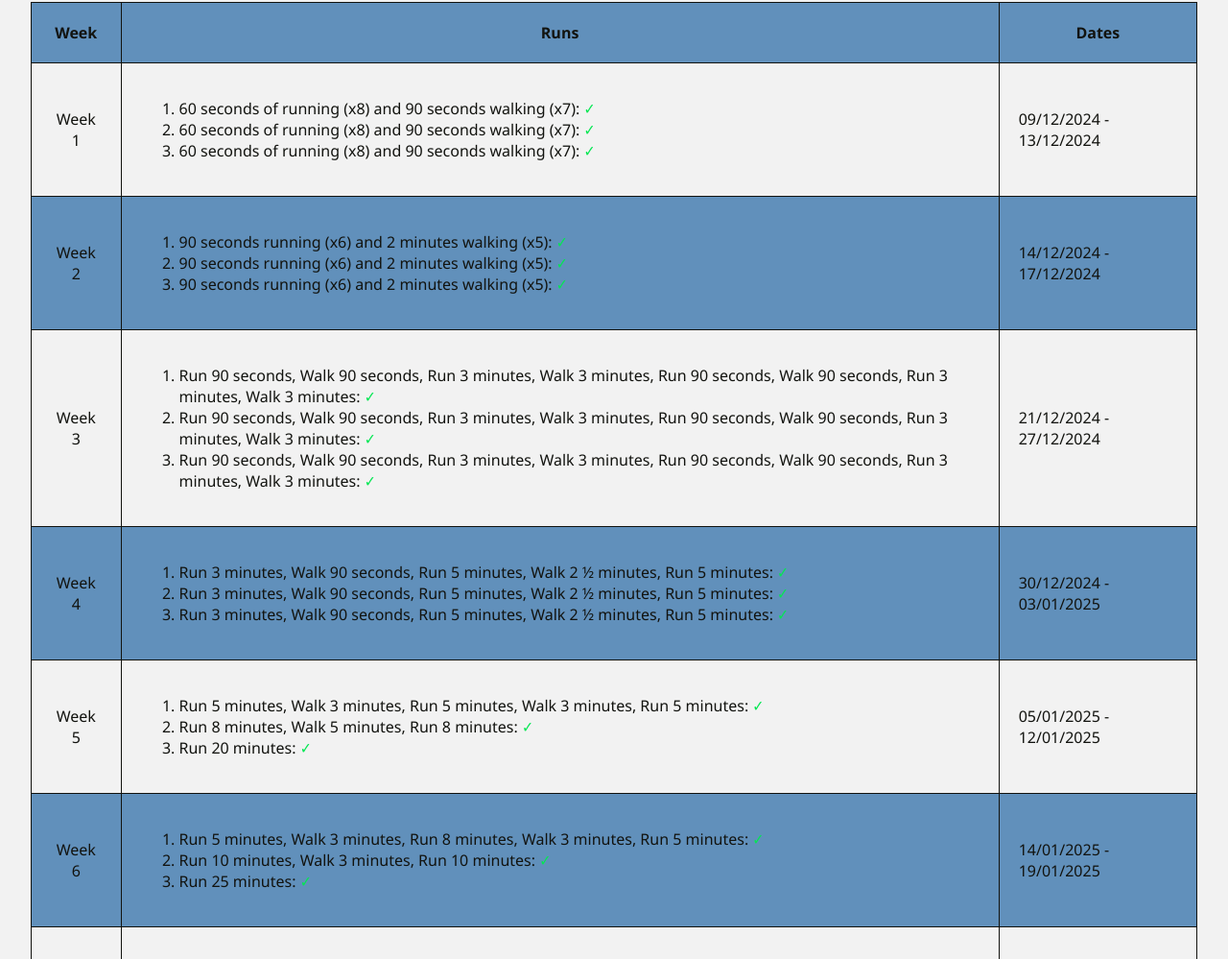
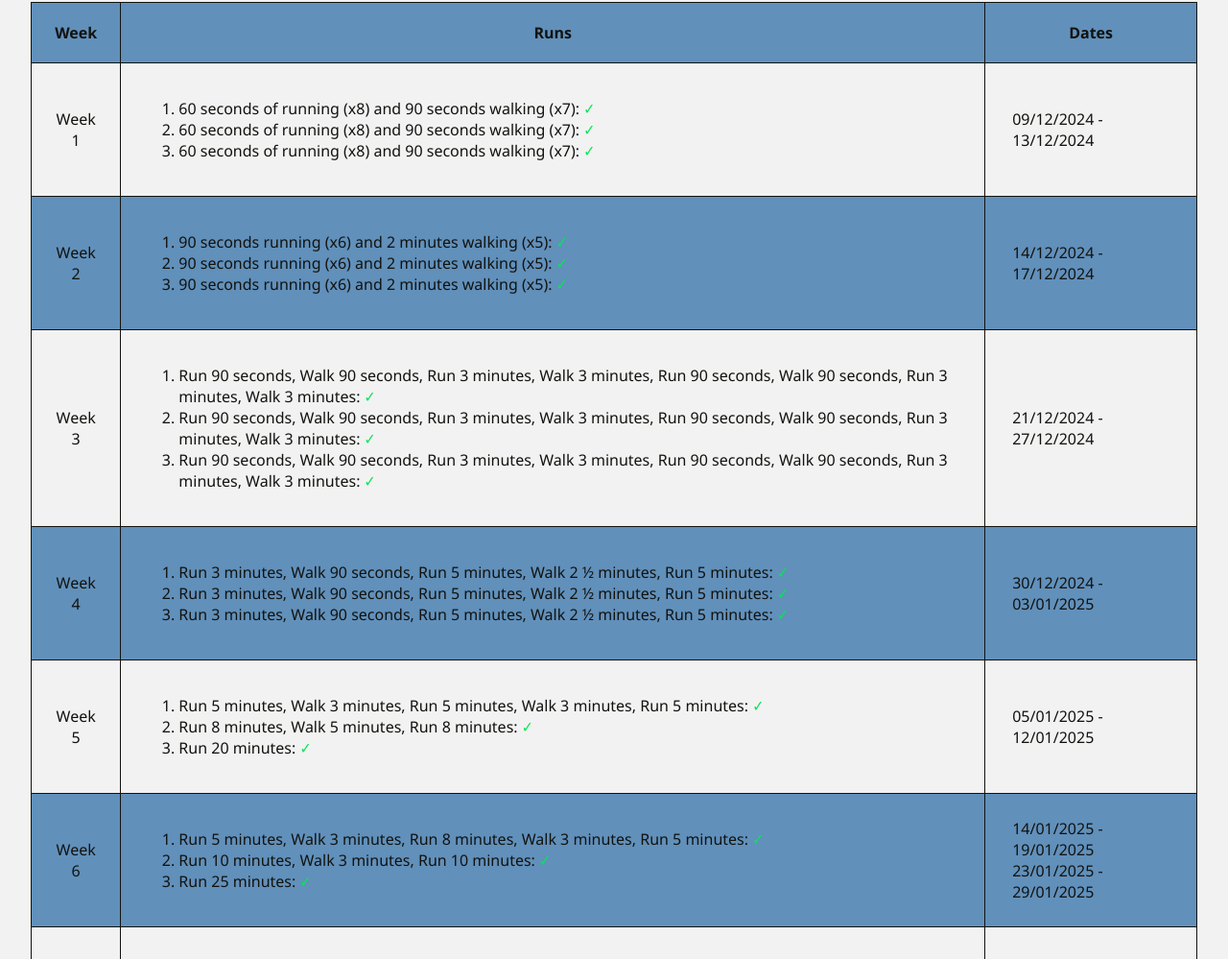
Before and after one commit to JoeSheen/JoeSheen.github.io, an Astro site: page /now in a window 1280 px wide. Shown: the part 365-1364 px from the top of the page at 96% size. Built offline with nearby package versions, Linux system fonts and the light colour scheme; Astro itself is replaced by a stand-in of ours.

Commit message:
Added week 6 repeat to running log

```diff
--- a/src/pages/now.astro
+++ b/src/pages/now.astro
@@ -6,7 +6,7 @@ import Navigation from '../components/Navigation.astro';
 <Layout>
     <Navigation label='Home' link='/' />
     <div class="content-wrapper">
-        <hr class="horizontal" />
+        <hr class="horizontal">
         <div class="now-container">
             <h2>/Now</h2>
             <div class="now-introduction">
@@ -34,7 +34,11 @@ import Navigation from '../components/Navigation.astro';
                                 <li>60 seconds of running (x8) and 90 seconds walking (x7): <span class="check-mark">&#10003;</span></li>
                             </ol>
                         </td>
-                        <td>09/12/2024 - 13/12/2024</td>
+                        <td>
+                            <div>
+                                09/12/2024 - 13/12/2024
+                            </div>
+                        </td>
                     </tr>
                     <tr>
                         <td class="week">Week 2</td>
@@ -45,7 +49,11 @@ import Navigation from '../components/Navigation.astro';
                                 <li>90 seconds running (x6) and 2 minutes walking (x5): <span class="check-mark">&#10003;</span></li>
                             </ol>
                         </td>
-                        <td>14/12/2024 - 17/12/2024</td>
+                        <td>
+                            <div>
+                                14/12/2024 - 17/12/2024
+                            </div>
+                        </td>
                     </tr>
                     <tr>
                         <td class="week">Week 3</td>
@@ -56,7 +64,11 @@ import Navigation from '../components/Navigation.astro';
                                 <li>Run 90 seconds, Walk 90 seconds, Run 3 minutes, Walk 3 minutes, Run 90 seconds, Walk 90 seconds, Run 3 minutes, Walk 3 minutes: <span class="check-mark">&#10003;</span></li>
                             </ol>
                         </td>
-                        <td>21/12/2024 - 27/12/2024</td>
+                        <td>
+                            <div>
+                                21/12/2024 - 27/12/2024
+                            </div>
+                        </td>
                     </tr>
                     <tr>
                         <td class="week">Week 4</td>
@@ -67,7 +79,11 @@ import Navigation from '../components/Navigation.astro';
                                 <li>Run 3 minutes, Walk 90 seconds, Run 5 minutes, Walk 2 ½ minutes, Run 5 minutes: <span class="check-mark">&#10003;</span></li>
                             </ol>
                         </td>
-                        <td>30/12/2024 - 03/01/2025</td>
+                        <td>
+                            <div>
+                                30/12/2024 - 03/01/2025
+                            </div>
+                        </td>
                     </tr>
                     <tr>
                         <td class="week">Week 5</td>
@@ -78,7 +94,11 @@ import Navigation from '../components/Navigation.astro';
                                 <li>Run 20 minutes: <span class="check-mark">&#10003;</span></li>
                             </ol>
                         </td>
-                        <td>05/01/2025 - 12/01/2025</td>
+                        <td>
+                            <div>
+                                05/01/2025 - 12/01/2025
+                            </div>
+                        </td>
                     </tr>
                     <tr>
                         <td class="week">Week 6</td>
@@ -89,7 +109,14 @@ import Navigation from '../components/Navigation.astro';
                                 <li>Run 25 minutes: <span class="check-mark">&#10003;</span></li>
                             </ol>
                         </td>
-                        <td>14/01/2025 - 19/01/2025</td>
+                        <td>
+                            <div>
+                                14/01/2025 - 19/01/2025
+                            </div>
+                            <div>
+                                23/01/2025 - 29/01/2025
+                            </div>
+                        </td>
                     </tr>
                     <tr>
                         <td class="week">Week 7</td>
@@ -125,12 +152,12 @@ import Navigation from '../components/Navigation.astro';
             </div>
             <div class="career">
                 <h3>Focus 2 - Career</h3>
-                <p>
+                <div>
                     I'm currently at Polaris Software as a software engineer, focusing on delivering new features for the latest version of the Chronicle operational management system.
                     <ul>
                         <li>I'm concentrating on developing my skills as a software engineer and progressing towards the next stage of my career.</li>
                     </ul>
-                </p>
+                </div>
             </div>
             <div class="home-office">
                 <h3>Focus 3 - Home Office &#38; Equipment</h3>
@@ -165,7 +192,7 @@ import Navigation from '../components/Navigation.astro';
                 <p></p>
             </div-->
         </div>
-        <hr class="horizontal"/>
+        <hr class="horizontal">
     </div>
 </Layout>
 
```
